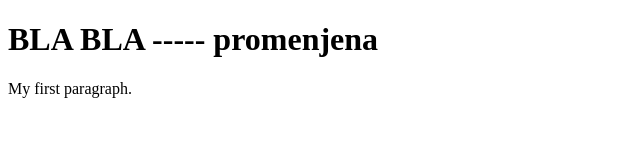
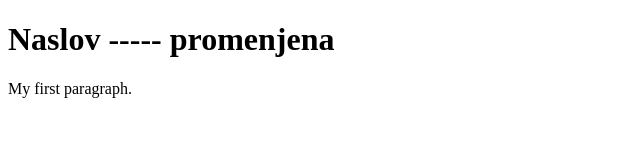
Before and after one commit to Katarina98/git-demo, a plain HTML site: page web/index.html in a window 1280 px wide. Shown: the whole page, without its empty margins (0-640 px from the left). Drawn offline with Linux system fonts and the light colour scheme.

Commit message:
Izvrseno

```diff
--- a/web/index.html
+++ b/web/index.html
@@ -2,7 +2,7 @@
 <html>
 <body>
 
-<h1>BLA BLA ----- promenjena</h1>
+<h1>Naslov ----- promenjena</h1>
 
 <p>My first paragraph.</p>
 
```
